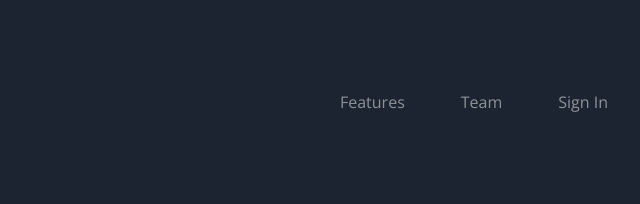
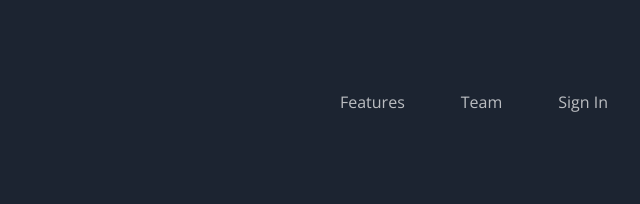
Before and after one commit to happypoo35/fylo-dark-theme-landing-page-master, a plain HTML site: page index.html in a window 1280 px wide. Shown: the top 204 px of the page, 640-1280 px from the left. Drawn offline with nearby package versions, Linux system fonts and the light colour scheme.

Commit message:
body color

```diff
--- a/scss/_config.scss
+++ b/scss/_config.scss
@@ -8,7 +8,7 @@ $Cyan: hsl(176, 68%, 64%);
 $Gradient: linear-gradient(to right, #4ad4dc, hsl(198, 60%, 50%));
 $Blue: hsl(198, 60%, 50%);
 $Light-Red: hsl(0, 100%, 63%);
-$Dim-White: rgba(white, 0.5);
+$Dim-White: rgba(white, 0.7);
 
 %tr {
   transition: 0.3s ease;
```
Also changed, not shown: css/style.css.
